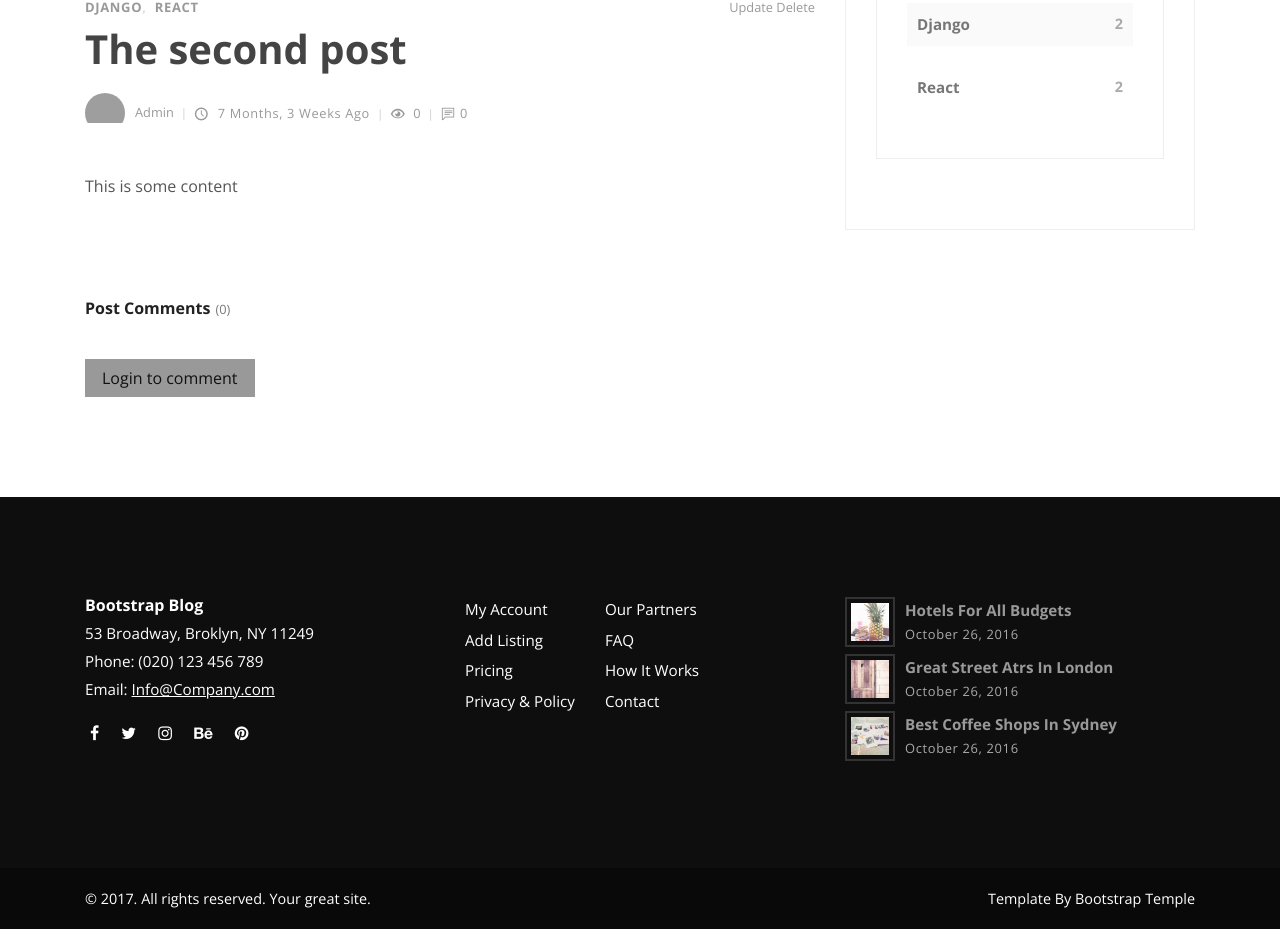
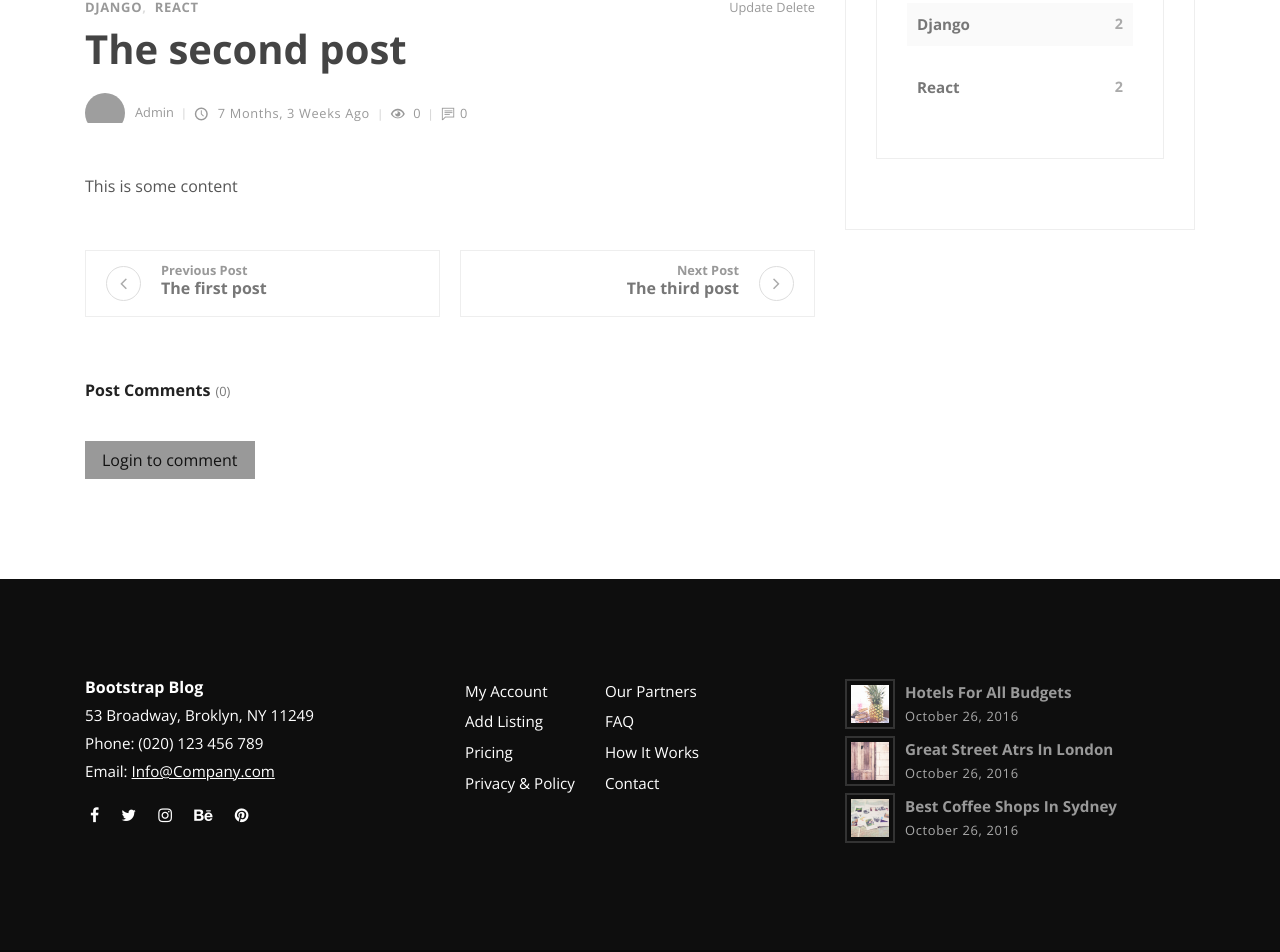
Before and after one commit to justdjango/dream_blog, a Django app: page /post/2/ in a window 1280 px wide. Shown: the part 701-1653 px from the top of the page. Before the commit the page ends 1630 px from the top, so only its background shows below. Run offline with Django 3.2, Linux system fonts and the light colour scheme; data comes from the database, SQL or seed files in the repository; some libraries are stand-ins or nearby versions; grey boxes are pictures that could not be loaded.

Commit message:
updated post.html to reflect new get_prev and get_next posts implementation

```diff
--- a/templates/post.html
+++ b/templates/post.html
@@ -29,9 +29,11 @@
               </div>
             </div>
             <h1>{{ post.title }}<a href="#"><i class="fa fa-bookmark-o"></i></a></h1>
-                <div class="post-footer d-flex align-items-center flex-column flex-sm-row"><a href="#" class="author d-flex align-items-center flex-wrap">
+            <div class="post-footer d-flex align-items-center flex-column flex-sm-row"><a href="#"
+                class="author d-flex align-items-center flex-wrap">
                 <div class="avatar"><img src="{{ post.author.profile_picture.url }}" alt="..." class="img-fluid"></div>
-                    <div class="title"><span>{{ post.author.user.username }}</span></div></a>
+                <div class="title"><span>{{ post.author.user.username }}</span></div>
+              </a>
               <div class="d-flex align-items-center flex-wrap">
                 <div class="date"><i class="icon-clock"></i> {{ post.timestamp|timesince }} ago</div>
                 <div class="views"><i class="icon-eye"></i> {{ post.view_count }}</div>
@@ -42,20 +44,22 @@
               {{ post.content | safe }}
             </div>
             <div class="posts-nav d-flex justify-content-between align-items-stretch flex-column flex-md-row">
-                {% if post.previous_post %}
-                <a href="{{ post.previous_post.get_absolute_url }}" class="prev-post text-left d-flex align-items-center">
+              {% if post.get_previous_by_timestamp %}
+              <a href="{{ post.get_previous_by_timestamp.get_absolute_url }}"
+                class="prev-post text-left d-flex align-items-center">
                 <div class="icon prev"><i class="fa fa-angle-left"></i></div>
                 <div class="text"><strong class="text-primary">Previous Post </strong>
-                      <h6>{{ post.previous_post.title }}</h6>
+                  <h6>{{ post.get_previous_by_timestamp.title }}</h6>
                 </div>
               </a>
               {% endif %}
-                {% if post.next_post %}
-                <a href="{{ post.next_post.get_absolute_url }}" class="next-post text-right d-flex align-items-center justify-content-end">
+              {% if post.get_next_by_timestamp %}
+              <a href="{{ post.get_next_by_timestamp.get_absolute_url }}"
+                class="next-post text-right d-flex align-items-center justify-content-end">
                 <div class="text"><strong class="text-primary">Next Post </strong>
-                      <h6>{{ post.next_post.title }}</h6>
+                  <h6>{{ post.get_next_by_timestamp.title }}</h6>
                 </div>
-                    <div class="icon next"><i class="fa fa-angle-right">   </i></div>
+                <div class="icon next"><i class="fa fa-angle-right"> </i></div>
               </a>
               {% endif %}
             </div>
@@ -69,12 +73,14 @@
                   <div class="user d-flex align-items-center">
                     <div class="image">
                       {% if comment.user.author %}
-                          <img src="{{ comment.user.author.profile_picture.url }}" alt="..." class="img-fluid rounded-circle">
+                      <img src="{{ comment.user.author.profile_picture.url }}" alt="..."
+                        class="img-fluid rounded-circle">
                       {% else %}
                       <img src="{% static 'img/user.svg' %}" alt="..." class="img-fluid rounded-circle">
                       {% endif %}
                     </div>
-                        <div class="title"><strong>{{ comment.user.username }}</strong><span class="date">{{ comment.timestamp|timesince }} ago</span></div>
+                    <div class="title"><strong>{{ comment.user.username }}</strong><span
+                        class="date">{{ comment.timestamp|timesince }} ago</span></div>
                   </div>
                 </div>
                 <div class="comment-body">
```
Lines whose indentation alone changed are shown as unchanged.
